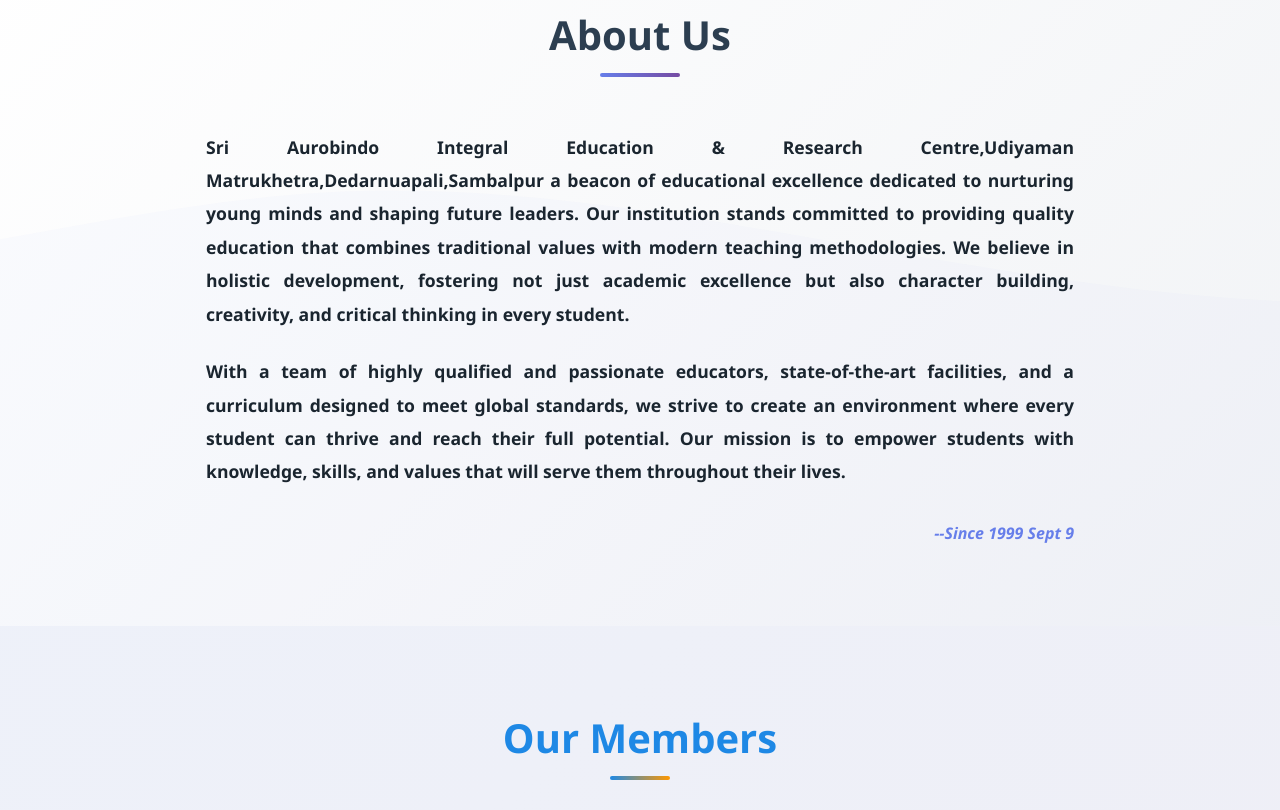
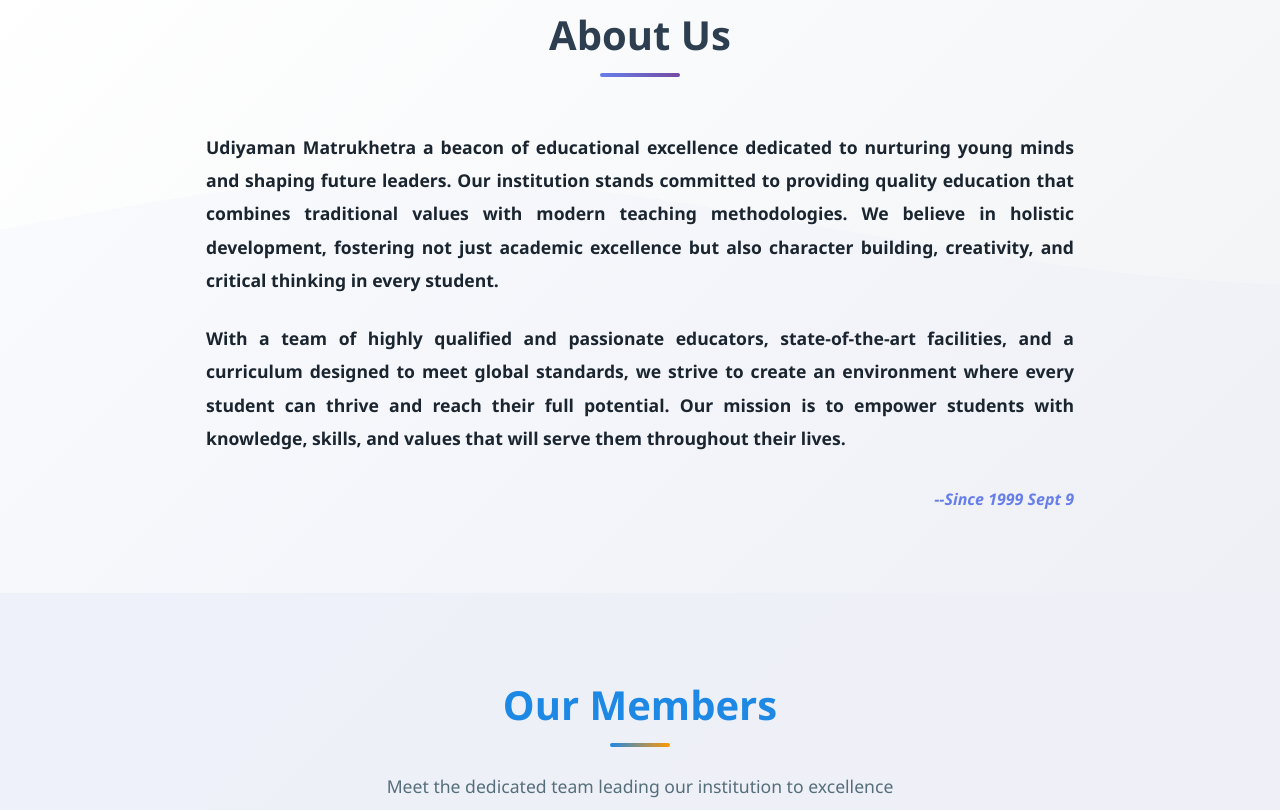
Before and after one commit to devmanishkumarnaik/udiyamanmatrukhetra, a React (Vite) app: page / in a window 1280 px wide. Shown: the part 900-1710 px from the top of the page. Built offline with nearby package versions, Linux system fonts and the light colour scheme; no server answers.

Commit message:
Update About.jsx

```diff
--- a/src/components/About.jsx
+++ b/src/components/About.jsx
@@ -10,7 +10,7 @@
         <div className="about-content">
           <p className="about-description">
             <strong>
-              Sri Aurobindo Integral Education & Research Centre,Udiyaman Matrukhetra,Dedarnuapali,Sambalpur a beacon of educational excellence dedicated to nurturing young minds and shaping future leaders. Our institution stands committed to providing quality education that combines traditional values with modern teaching methodologies. We believe in holistic development, fostering not just academic excellence but also character building, creativity, and critical thinking in every student.
+              Udiyaman Matrukhetra a beacon of educational excellence dedicated to nurturing young minds and shaping future leaders. Our institution stands committed to providing quality education that combines traditional values with modern teaching methodologies. We believe in holistic development, fostering not just academic excellence but also character building, creativity, and critical thinking in every student.
             </strong>
           </p>
           <p className="about-description">
```
